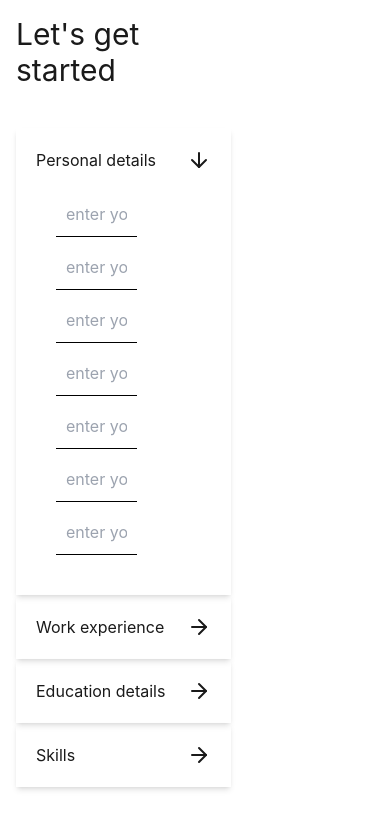
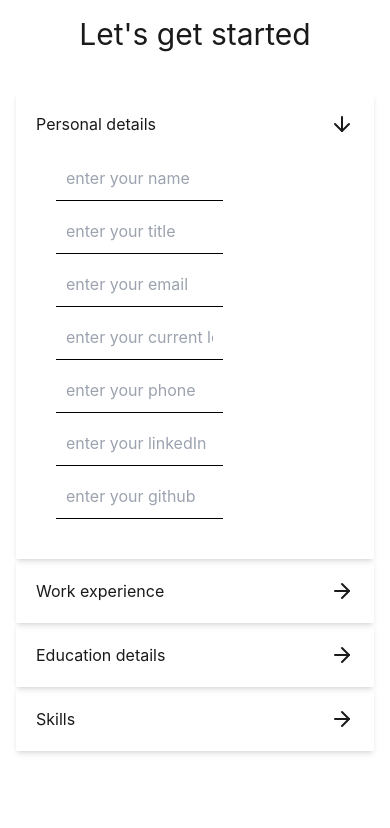
Before and after one commit to Hvinder/resume-builder, a React (Vite) app: page /build in a window 390 px wide. Shown: the top 828 px of the page. Built offline with nearby package versions, Linux system fonts and the light colour scheme.

Commit message:
feat: responsive (basic)

```diff
--- /dev/null
+++ b/src/hooks/useWindowDimensions.tsx
@@ -0,0 +1,26 @@
+import { useState, useEffect } from "react";
+
+function getWindowDimensions() {
+  const { innerWidth: width, innerHeight: height } = window;
+  return {
+    width,
+    height,
+  };
+}
+
+export default function useWindowDimensions() {
+  const [windowDimensions, setWindowDimensions] = useState(
+    getWindowDimensions(),
+  );
+
+  useEffect(() => {
+    function handleResize() {
+      setWindowDimensions(getWindowDimensions());
+    }
+
+    window.addEventListener("resize", handleResize);
+    return () => window.removeEventListener("resize", handleResize);
+  }, []);
+
+  return windowDimensions;
+}
--- a/src/pages/BuildResume.tsx
+++ b/src/pages/BuildResume.tsx
@@ -16,6 +16,7 @@ import EducationDetailsContainer from "../components/EducationDetails";
 import Skills from "../components/Skills";
 
 import "react-accessible-accordion/dist/fancy-example.css";
+import useWindowDimensions from "../hooks/useWindowDimensions";
 
 const Row = styled.div`
   display: flex;
@@ -40,6 +41,9 @@ const StyledAccordionItemButton = styled(AccordionItemButton)`
 `;
 
 const BuildResume = () => {
+  const { width } = useWindowDimensions();
+  const isSmall = width < 800;
+
   const items = [
     {
       heading: "Personal details",
@@ -59,8 +63,8 @@ const BuildResume = () => {
     },
   ];
   return (
-    <Container direction="row" alignitems="flex-start">
-      <Container width="60%">
+    <Container direction={isSmall ? "column" : "row"} alignitems="flex-start">
+      <Container width={isSmall ? "100%" : '60%'}>
         <p className="text-3xl">Let's get started</p>
         <Accordion className="w-full" allowMultipleExpanded allowZeroExpanded preExpanded={[0]}>
           {items.map((item, i) => (
@@ -84,7 +88,7 @@ const BuildResume = () => {
           ))}
         </Accordion>
       </Container>
-      <Container width="40%">
+      <Container width={isSmall ? "100%" : '40%'}>
         <Preview />
       </Container>
     </Container>
```
